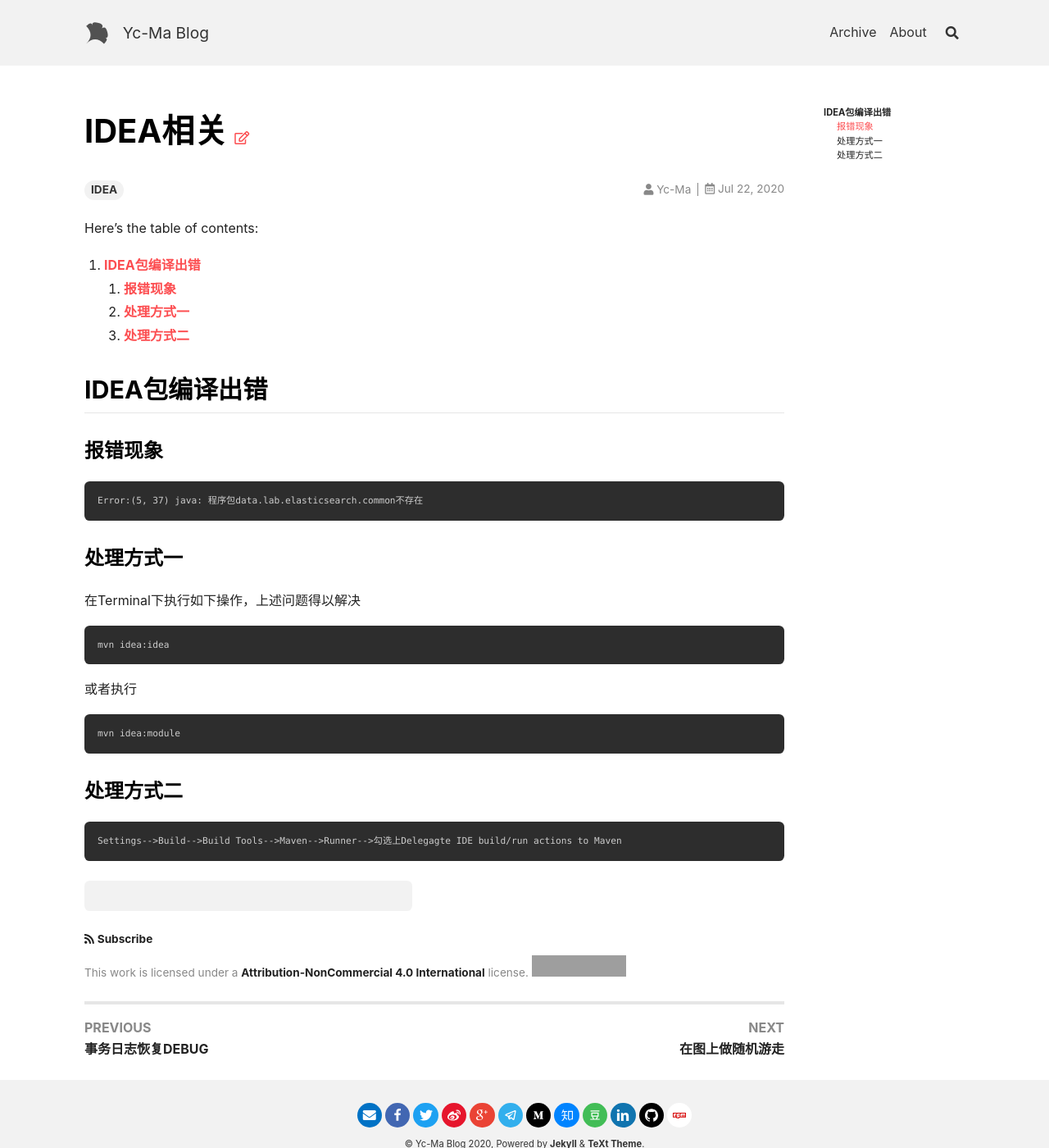
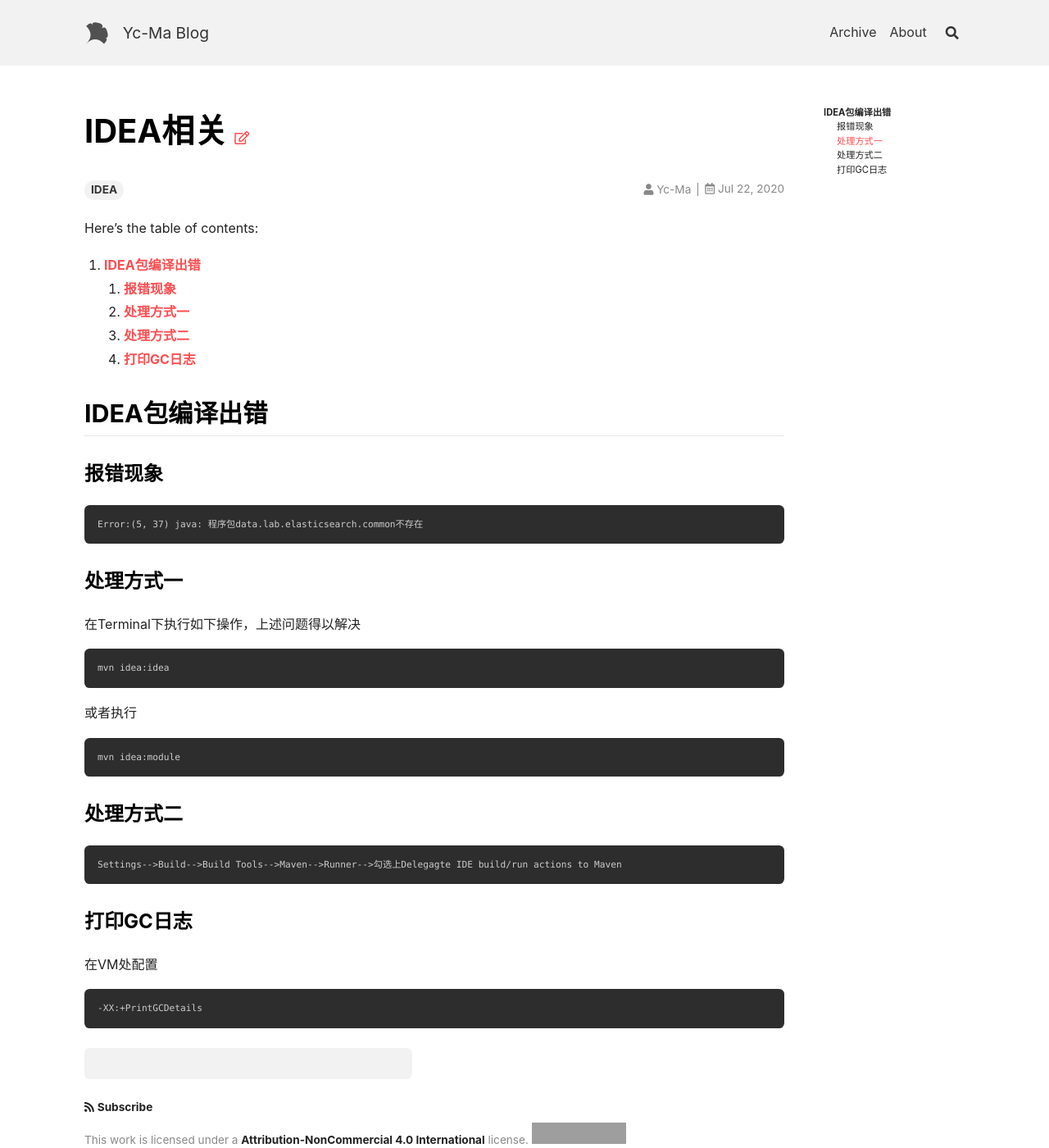
Before and after one commit to crazyyanchao/blog, a Jekyll site: the page built from _posts/2020-07-22-IDEA相关.md, in a window 1280 px wide and 1400 px high. Shown: the whole window at 82% size. Built offline with Jekyll 4.4.1, drawn with Linux system fonts in a browser that asks for light colours; nearby versions of some CDN libraries; comment, search, counter and statistics services are not loaded; grey boxes are pictures that could not be loaded.

````diff
--- a/_posts/2020-07-22-IDEA相关.md
+++ b/_posts/2020-07-22-IDEA相关.md
@@ -31,3 +31,9 @@ mvn idea:module
 ```
 Settings-->Build-->Build Tools-->Maven-->Runner-->勾选上Delegagte IDE build/run actions to Maven
 ```
+
+### 打印GC日志
+在VM处配置
+```
+-XX:+PrintGCDetails
+```
````
